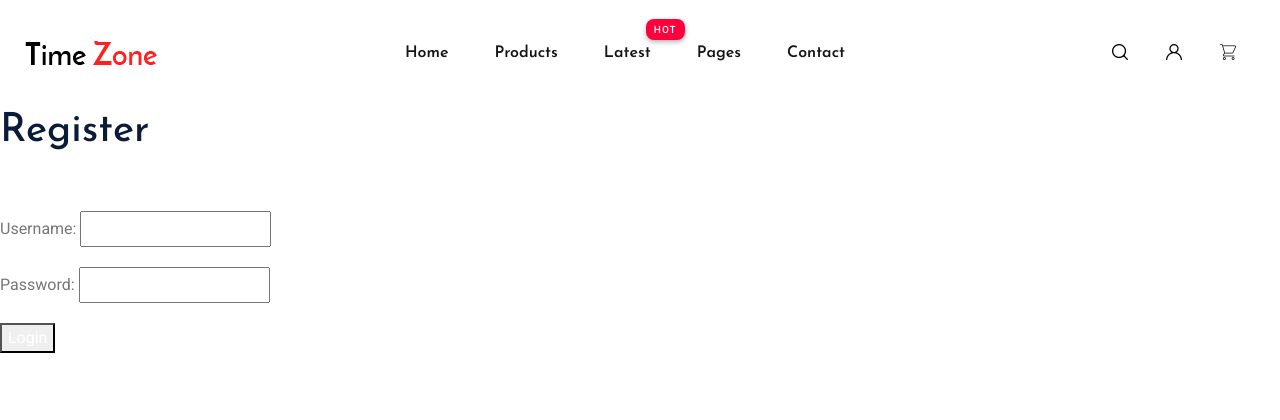
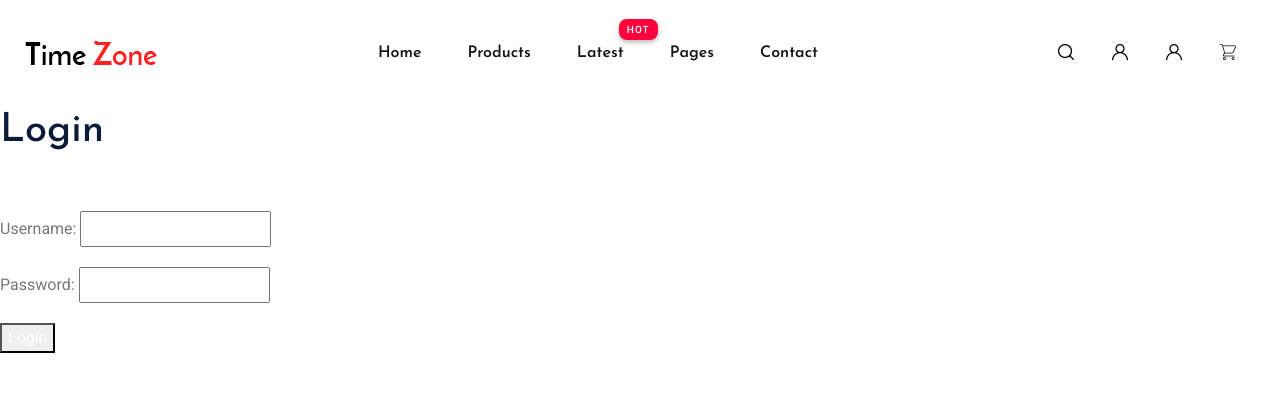
Before and after one commit to kalevkena/ecommerce, a Django app: page /accounts/login/ in a window 1280 px wide. Shown: the top 420 px of the page. Run offline with Django 3.2, Linux system fonts and the light colour scheme; some libraries are stand-ins or nearby versions.

Commit message:
login/registration tweak

```diff
--- a/accounts/templates/registration/login.html
+++ b/accounts/templates/registration/login.html
@@ -3,7 +3,7 @@
 
 {% block content %}
 
-<h1>Register</h1>
+<h1>Login</h1>
 <br><br/>
 <div class="form-group">
     <form method="post">
@@ -14,4 +14,5 @@
 </div>
 
 
+
 {% endblock %}
--- a/accounts/templates/registration/register2.html
+++ b/accounts/templates/registration/register2.html
@@ -1,6 +1,8 @@
+{% extends 'base.html' %}
 {% load static %}
+{% block title %} Register/Login {% endblock %}
+
 {% block content %}
-{% block title %} Register/Login {% endblock %}
 
 
     <main>
--- a/accounts/views.py
+++ b/accounts/views.py
@@ -13,7 +13,7 @@ class UserRegisterView(generic.CreateView):
     success_url = reverse_lazy('login')
 
 
-def login(request):
+""" def login(request):
     if request.method == 'POST':
         username = request.POST['username']
         password = request.POST['password']
@@ -22,7 +22,7 @@ def login(request):
 
         if user is not None:
             auth.login(request, user)
-            return redirect('/')
+            return redirect('product_list')
         else:
             messages.info(request, 'Invalid credentials')
             return redirect('login')
@@ -59,4 +59,4 @@ def register(request):
             return redirect('register')
         return redirect('/')
     else:
-        return render(request, 'register.html')
+        return render(request, 'register.html') """
--- a/ecommerce/settings.py
+++ b/ecommerce/settings.py
@@ -140,5 +140,5 @@ EMAIL_PORT = 587
 EMAIL_USE_TLS = True
 EMAIL_USE_SSL = False
 
-LOGIN_REDIRECT_URL = 'home'
-LOGOUT_REDIRECT_URL = 'home'
+LOGIN_REDIRECT_URL = 'product_list'
+LOGOUT_REDIRECT_URL = 'login'
--- a/templates/base.html
+++ b/templates/base.html
@@ -58,6 +58,14 @@
                                         </ul>
                                     </li>
                                     <li><a href="{% url 'contact' %}">Contact</a></li>
+                                    <!-- {% if user.is_authenticated %}
+                                <li> <a href="{% url 'logout' %}"><span class="flaticon-user"></span></a></li>
+
+                        {% else %}
+                                <li> <a href="{% url 'login' %}">Login</a></li>
+                                <li> <a href="{% url 'register' %}">Register</a></li>
+                        {% endif %} -->
+
                                 </ul>
                             </nav>
                         </div>
@@ -69,7 +77,14 @@
                                         <span class="flaticon-search"></span>
                                     </div>
                                 </li>
+                        {% if user.is_authenticated %}
+                                <li> <a href="{% url 'logout' %}"><span class="flaticon-user"></span></a></li>
+
+                        {% else %}
+                                <li> <a href="{% url 'login' %}"><span class="flaticon-user"></span></a></li>
                                 <li> <a href="{% url 'register' %}"><span class="flaticon-user"></span></a></li>
+                        {% endif %}
+
                                 <li><a href="shopping_cart.html"><span class="flaticon-shopping-cart"></span></a></li>
                             </ul>
                         </div>
```
